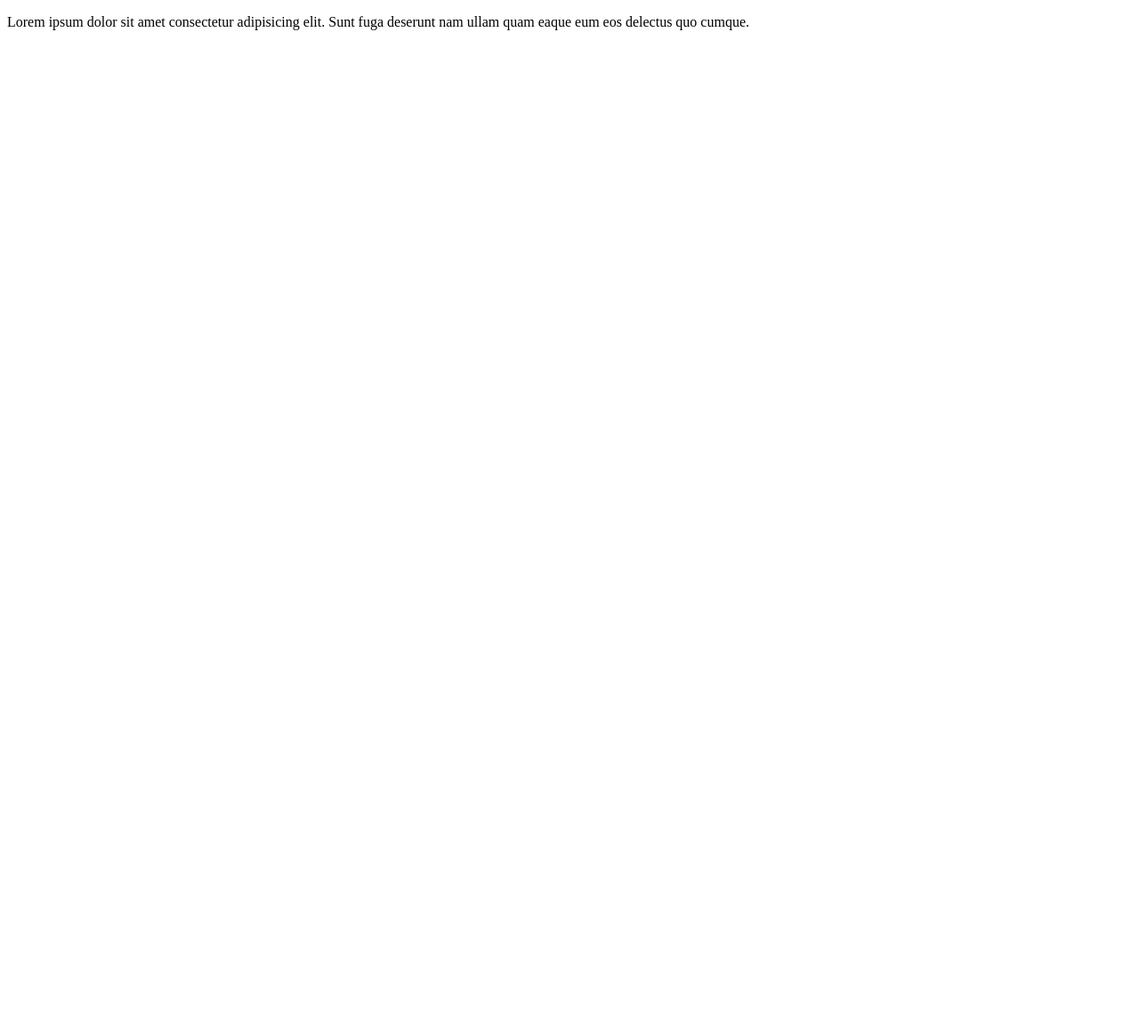
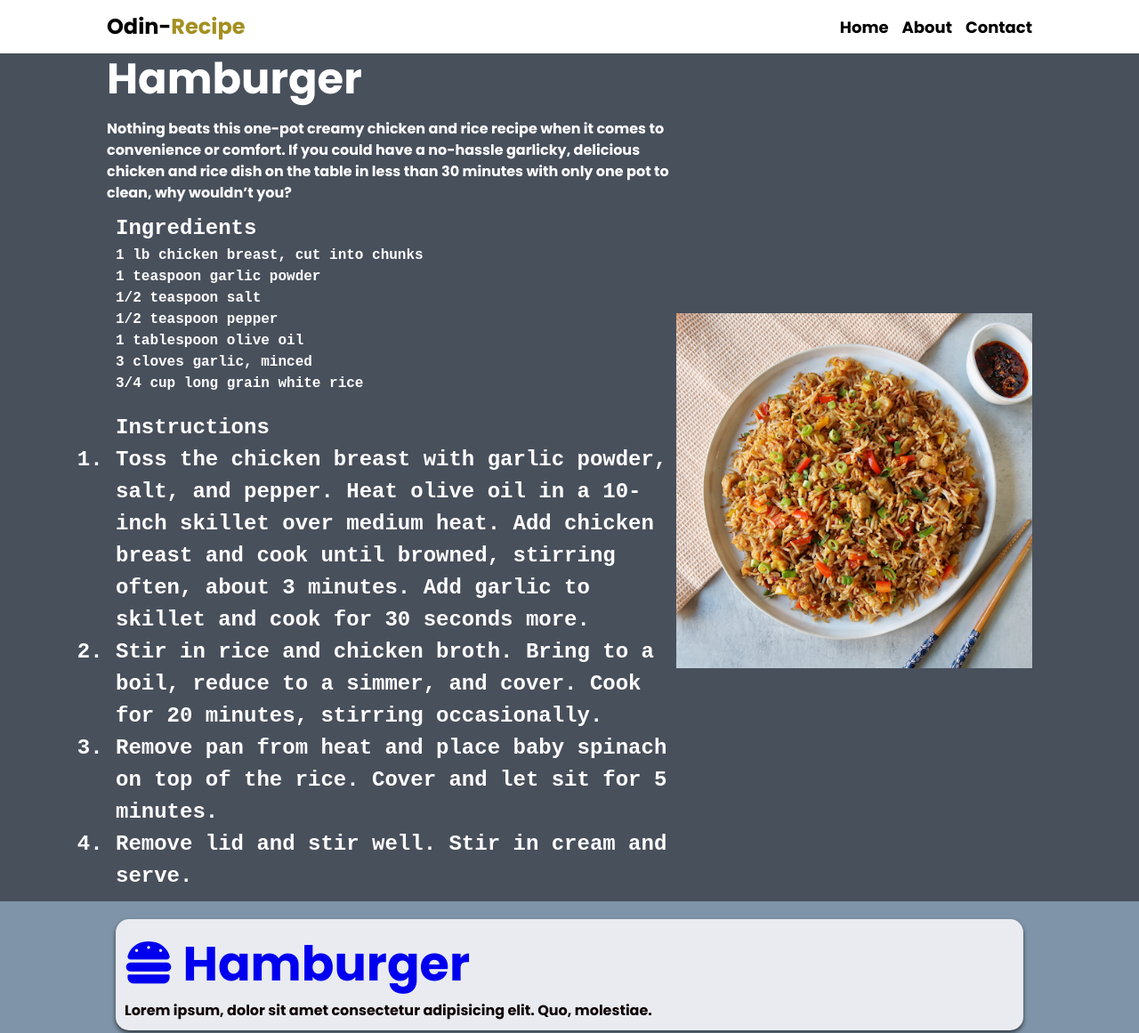
Before and after one commit to ibrahimgns1/odin-recipes, a plain HTML site: page recipes/rec2.html in a window 1280 px wide. Shown: the top 1161 px of the page at 89% size. Before the commit the page ends 800 px from the top, so only its background shows below. Drawn offline with Linux system fonts and the light colour scheme.

Commit message:
Recipes are added

```diff
--- a/css/main.css
+++ b/css/main.css
@@ -100,3 +100,19 @@ ul{
     text-decoration: none;
     font-size: 54px;
 }
+.Ingredients{
+    padding: 10px;
+    font-size: 16px;
+    font-weight: bold;
+    font-family: 'Courier New', Courier, monospace;
+}
+.Instructions{
+    padding: 10px;
+    font-size: 16px;
+    font-weight: bold;
+    font-family: 'Courier New', Courier, monospace;
+}
+h3{
+    font-weight: bold;
+    font-size: 24px;
+}
--- a/recipes/rec2.html
+++ b/recipes/rec2.html
@@ -4,12 +4,71 @@
     <meta charset="UTF-8" />
     <meta http-equiv="X-UA-Compatible" content="IE=edge" />
     <meta name="viewport" content="width=device-width, initial-scale=1.0" />
-    <title>Document</title>
+    <link rel="stylesheet" href="../css/main.css" />
+
+    <title>Odin-Recipe</title>
   </head>
+  <script
+    src="https://kit.fontawesome.com/5fe739c052.js"
+    crossorigin="anonymous"
+  ></script>
   <body>
-    <p>
-      Lorem ipsum dolor sit amet consectetur adipisicing elit. Sunt fuga
-      deserunt nam ullam quam eaque eum eos delectus quo cumque.
-    </p>
+    <nav class="navbar">
+      <div class="container">
+        <div class="logo">Odin-<span>Recipe</span></div>
+        <ul class="nav">
+          <li><a href="../index.html">Home</a></li>
+          <li><a href="index.html">About</a></li>
+          <li><a href="index.html">Contact</a></li>
+        </ul>
+      </div>
+    </nav>
+    <header class="header">
+      <div class="container">
+        <div>
+        <h1>Hamburger</h1>
+        <p>
+          Nothing beats this one-pot creamy chicken and rice recipe when it comes to convenience or comfort.
+          If you could have a no-hassle garlicky, delicious chicken and rice dish on the table in less than 30
+          minutes with only one pot to clean, why wouldn’t you?
+        </p>
+        <ul class="Ingredients">
+          <h3>Ingredients </h3>
+          <li>1 lb chicken breast, cut into chunks</li>
+          <li>1 teaspoon garlic powder</li>
+          <li>1/2 teaspoon salt</li>
+          <li>1/2 teaspoon pepper</li>
+          <li>1 tablespoon olive oil</li>
+          <li>3 cloves garlic, minced</li>
+          <li>3/4 cup long grain white rice</li>
+        </ul>
+        <ol class="Instructions">
+          <h3>Instructions <h3>
+          <li>Toss the chicken breast with garlic powder, salt, and pepper. Heat olive oil in a 10-inch skillet over medium heat.
+            Add chicken breast and cook until browned, stirring often, about 3 minutes. Add garlic to skillet and cook for 30 seconds more.</li>
+          <li>Stir in rice and chicken broth. Bring to a boil, reduce to a simmer, and cover. Cook for 20 minutes, stirring occasionally.</li>
+          <li>Remove pan from heat and place baby spinach on top of the rice. Cover and let sit for 5 minutes.</li>
+          <li>Remove lid and stir well. Stir in cream and serve.</li>
+
+          </ol>
+
+    </div>
+
+      <img src="../images/chicken.jpeg" alt="Chicken Rice" />
+    </div>
+    </header>
+    <section class="recipes">
+        <div class="container">
+
+      <div class="box">
+        <a href="../recipes/rec2.html"><i class="fa-solid fa-burger"></i></i> Hamburger</a>
+        <p>Lorem ipsum, dolor sit amet consectetur adipisicing elit. Quo, molestiae.</p>
+      </div>
+      <div class="box">
+        <a href="../recipes/rec3.html"><i class="fa-solid fa-cookie-bite"></i></i> Cookies</a>
+        <p>Lorem ipsum, dolor sit amet consectetur adipisicing elit. Quo, molestiae.</p>
+      </div>
+    </div>
+    </section>
   </body>
 </html>
```
Also changed, not shown: recipes/rec1.html (+27 -10 lines), images/chicken.jpeg (added).
